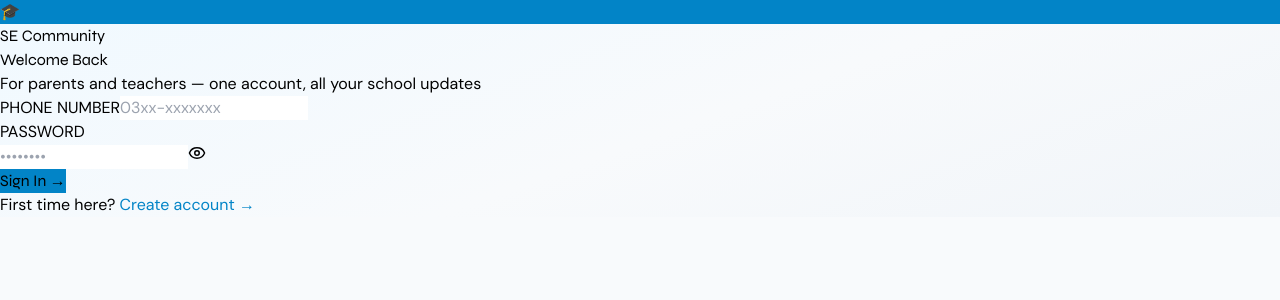
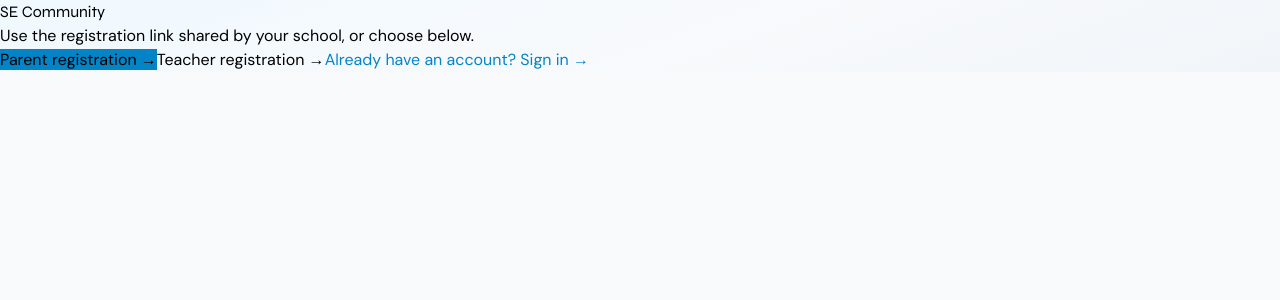
Before and after one commit to P0lygonHunter/vends-frontend, a React (Vite) app in the folder client/: page /community/1/register in a window 1280 px wide. Before the commit this address led to /community/1/login. Shown: the top 300 px of the page. Built offline with nearby package versions, Linux system fonts and the light colour scheme; no server answers.

Commit message:
fix: Create account no longer loops — role-aware register links + recovery page

```diff
--- a/client/src/pages/CommunityLogin.jsx
+++ b/client/src/pages/CommunityLogin.jsx
@@ -14,6 +14,7 @@ export default function CommunityLogin() {
   const [showPassword, setShowPassword] = useState(false)
   const [loading, setLoading] = useState(false)
   const [error, setError] = useState('')
+  const [portalRole, setPortalRole] = useState('parent')
 
   useEffect(() => {
     if (!schoolId) return
@@ -22,6 +23,7 @@ export default function CommunityLogin() {
     let role = 'parent'
     if (q === 'teacher' || q === 'parent') role = q
     else if (prev && prev.schoolId === schoolId && (prev.role === 'teacher' || prev.role === 'parent')) role = prev.role
+    setPortalRole(role)
     setPwaEntry(role, schoolId)
   }, [schoolId, searchParams])
 
@@ -73,7 +75,7 @@ export default function CommunityLogin() {
         </div>
 
         <h1 className="text-2xl font-bold mb-1" style={{ fontFamily: 'Syne, sans-serif' }}>Welcome Back</h1>
-        <p className="text-sm text-slate-500 mb-6">For parents and teachers — one account, all your school updates</p>
+        <p className="text-sm text-slate-500 mb-6">{portalRole === 'teacher' ? 'For teachers — school announcements and updates' : 'For parents — fees, messages, and school updates'}</p>
 
         {error && (
           <div className="mb-4 px-4 py-3 rounded-xl text-sm" style={{ background: '#fef2f2', color: '#dc2626', border: '1px solid #fecaca' }}>
@@ -122,11 +124,29 @@ export default function CommunityLogin() {
           </button>
         </form>
 
-        <div className="text-center mt-4">
-          <span className="text-sm text-slate-500">First time here? </span>
-          <Link to={`/community/${schoolId}/register`} className="text-sm font-bold" style={{ color: '#0284c7' }}>
-            Create account →
-          </Link>
+        <div className="text-center mt-4 space-y-2">
+          <div>
+            <span className="text-sm text-slate-500">First time here? </span>
+            <Link
+              to={`/community/${schoolId}/register/${portalRole === 'teacher' ? 'teacher' : 'parent'}`}
+              className="text-sm font-bold"
+              style={{ color: '#0284c7' }}
+            >
+              Create {portalRole === 'teacher' ? 'teacher' : 'parent'} account →
+            </Link>
+          </div>
+          {/* Safety: if someone lands without role context, still reach both registers without loop */}
+          {!(searchParams.get('role') || '').toLowerCase() && (
+            <div className="text-xs text-slate-400 flex flex-wrap gap-3 justify-center">
+              <Link to={`/community/${schoolId}/register/parent`} className="hover:underline" style={{ color: '#0284c7' }}>
+                Parent register
+              </Link>
+              <span>·</span>
+              <Link to={`/community/${schoolId}/register/teacher`} className="hover:underline" style={{ color: '#0284c7' }}>
+                Teacher register
+              </Link>
+            </div>
+          )}
         </div>
       </div>
     </div>
--- a/client/src/pages/CommunityRegisterChoice.jsx
+++ b/client/src/pages/CommunityRegisterChoice.jsx
@@ -3,11 +3,11 @@ import { useParams, useNavigate, useSearchParams, Link } from 'react-router-dom'
 import { setPwaEntry } from '../utils/pwaEntry'
 
 /**
- * Combined parent+teacher choice is DISABLED.
- * School must share separate links:
- *   /community/:schoolId/register/parent
- *   /community/:schoolId/register/teacher
- * If someone hits /register without role → redirect to login only.
+ * /community/:schoolId/register
+ * Prefer role query or dedicated paths:
+ *   /register/parent  /register/teacher
+ *   /register?role=parent|teacher
+ * Without role: show recovery links only (no combined product portal).
  */
 export default function CommunityRegisterChoice() {
   const { schoolId } = useParams()
@@ -24,15 +24,54 @@ export default function CommunityRegisterChoice() {
     if (role === 'teacher') {
       setPwaEntry('teacher', schoolId)
       navigate(`/community/${schoolId}/register/teacher`, { replace: true })
-      return
     }
-    // No combined chooser — go to role-specific login only
-    navigate(`/community/${schoolId}/login`, { replace: true })
   }, [role, schoolId, navigate])
 
+  if (role === 'parent' || role === 'teacher') {
+    return (
+      <div className="min-h-[100dvh] flex items-center justify-center text-sm text-slate-500">
+        Opening…
+      </div>
+    )
+  }
+
   return (
-    <div className="min-h-[100dvh] flex items-center justify-center text-sm text-slate-500">
-      Opening…
+    <div
+      className="min-h-[100dvh] flex items-center justify-center p-4"
+      style={{ background: 'linear-gradient(160deg, #f0f9ff 0%, #f8fafc 55%, #f1f5f9 100%)' }}
+    >
+      <div className="bg-white rounded-3xl p-8 w-full max-w-sm shadow-xl text-center">
+        <div className="text-lg font-bold text-slate-900 mb-1" style={{ fontFamily: 'Syne, sans-serif' }}>
+          SE Community
+        </div>
+        <p className="text-sm text-slate-500 mb-6">
+          Use the registration link shared by your school, or choose below.
+        </p>
+        <div className="flex flex-col gap-3">
+          <Link
+            to={`/community/${schoolId}/register/parent`}
+            onClick={() => setPwaEntry('parent', schoolId)}
+            className="w-full py-3 rounded-xl text-white text-sm font-bold"
+            style={{ background: '#0284c7' }}
+          >
+            Parent registration →
+          </Link>
+          <Link
+            to={`/community/${schoolId}/register/teacher`}
+            onClick={() => setPwaEntry('teacher', schoolId)}
+            className="w-full py-3 rounded-xl text-sm font-bold border-2 border-sky-200 text-sky-800"
+          >
+            Teacher registration →
+          </Link>
+          <Link
+            to={`/community/${schoolId}/login`}
+            className="text-sm font-semibold mt-2"
+            style={{ color: '#0284c7' }}
+          >
+            Already have an account? Sign in →
+          </Link>
+        </div>
+      </div>
     </div>
   )
 }
--- a/client/src/pages/ParentRegister.jsx
+++ b/client/src/pages/ParentRegister.jsx
@@ -158,7 +158,7 @@ export default function ParentRegister() {
 
         <div className="text-center mt-4">
           <span className="text-sm text-slate-500">Already have an account? </span>
-          <Link to={`/community/${schoolId}/login`} className="text-sm font-bold" style={{ color: '#0284c7' }}>
+          <Link to={`/community/${schoolId}/login?role=parent`} className="text-sm font-bold" style={{ color: '#0284c7' }}>
             Sign in →
           </Link>
         </div>
--- a/client/src/pages/TeacherRegister.jsx
+++ b/client/src/pages/TeacherRegister.jsx
@@ -99,7 +99,7 @@ export default function TeacherRegister() {
 
         <div className="text-center mt-4">
           <span className="text-sm text-slate-500">Already have an account? </span>
-          <Link to={`/community/${schoolId}/login`} className="text-sm font-bold" style={{ color: '#0284c7' }}>
+          <Link to={`/community/${schoolId}/login?role=teacher`} className="text-sm font-bold" style={{ color: '#0284c7' }}>
             Sign in →
           </Link>
         </div>
```
